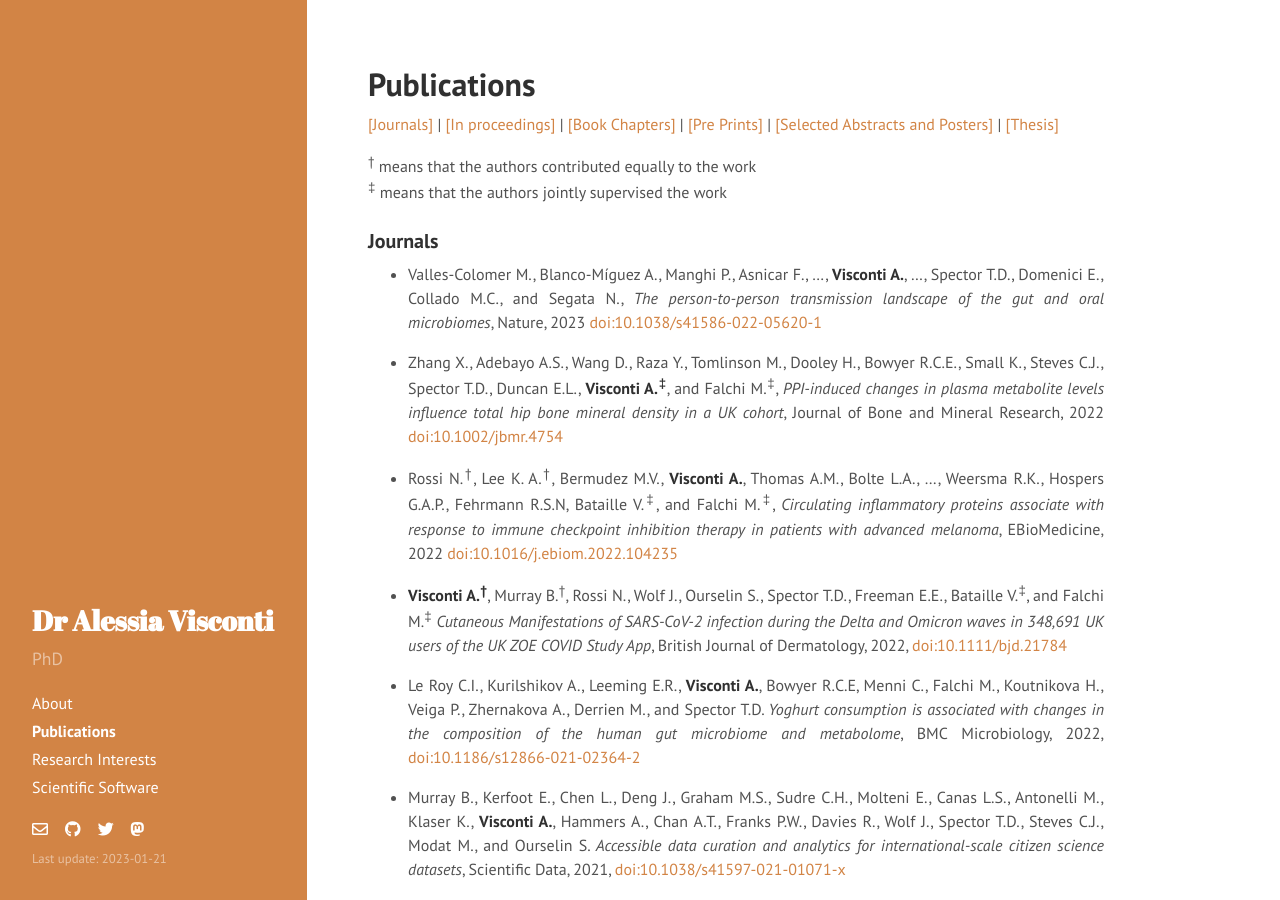
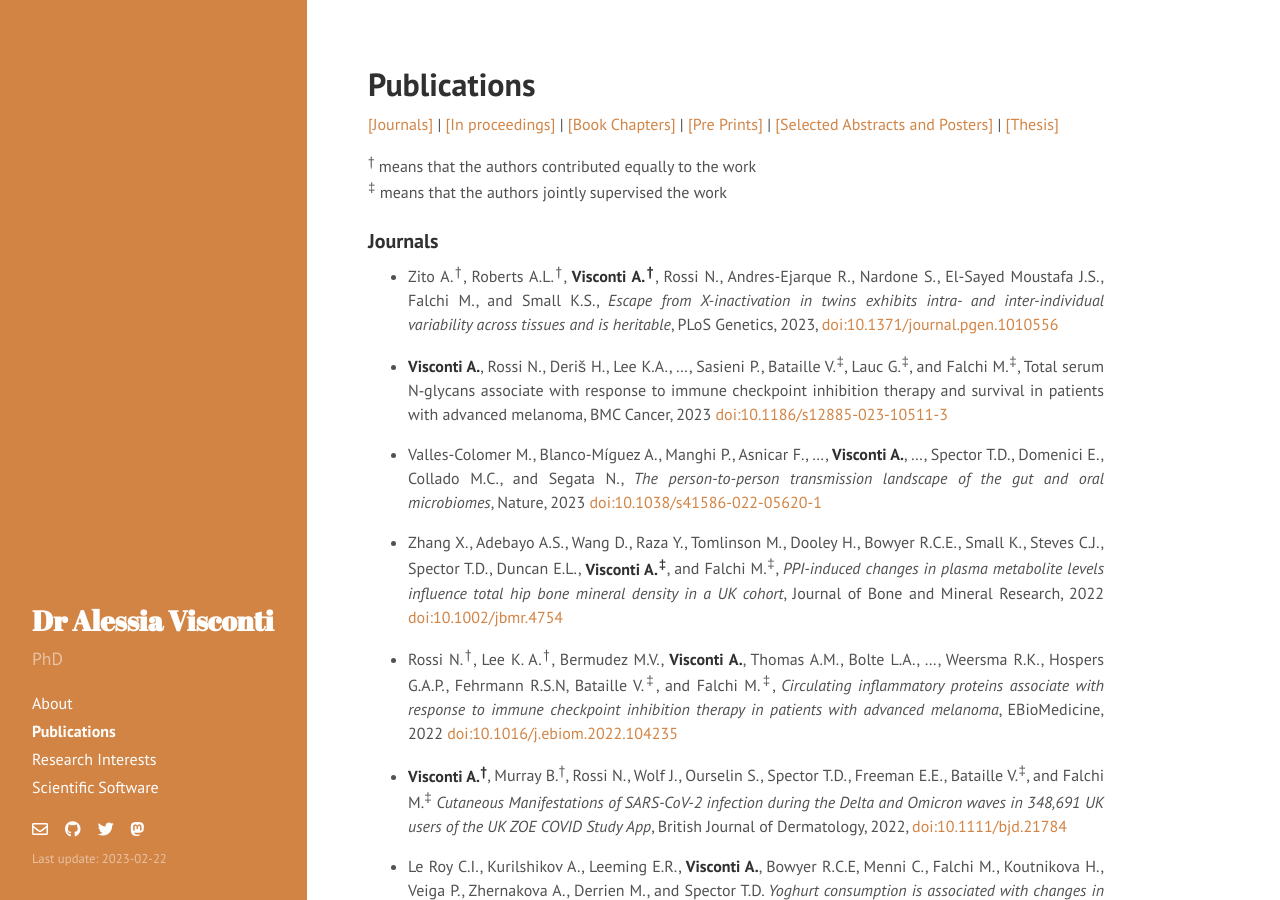
Before and after one commit to alesssia/alesssia.github.io, a Jekyll site: the page built from publications.md, in a window 1280 px wide and 900 px high. Built offline with Jekyll 4.4.1, drawn with Linux system fonts in a browser that asks for light colours; nearby versions of some CDN libraries; a style sheet for code colours, icons or effects is not loaded; some of the changed text lies outside the part shown.

Commit message:
Added PloS Gen & BMC Cancer to publications

```diff
--- a/_config.yml
+++ b/_config.yml
@@ -11,7 +11,7 @@ tagline:     ''
 description: 'PhD'
 url:         http://alesssia.github.io/
 baseurl:     /
-lastmod:    '2023-01-21'
+lastmod:    '2023-02-22'
 
 author:
   name:      'Alessia Visconti'
--- a/publications.md
+++ b/publications.md
@@ -17,13 +17,17 @@ title: Publications
 
 ###  Journals
 
--  Valles-Colomer M., Blanco-Míguez A., Manghi P., Asnicar F., ..., **Visconti A.**, ..., Spector T.D., Domenici E., Collado M.C., and Segata N., *The person-to-person transmission landscape of the gut and oral microbiomes*, Nature, 2023 [doi:10.1038/s41586-022-05620-1](https://www.nature.com/articles/s41586-022-05620-1)
+- Zito A.<sup>†</sup>, Roberts A.L.<sup>†</sup>, **Visconti A.<sup>†</sup>**, Rossi N., Andres-Ejarque R., Nardone S., El-Sayed Moustafa J.S., Falchi M., and Small K.S., *Escape from X-inactivation in twins exhibits intra- and inter-individual variability across tissues and is heritable*, PLoS Genetics, 2023, [doi:10.1371/journal.pgen.1010556](https://journals.plos.org/plosgenetics/article?id=10.1371/journal.pgen.1010556)
 
--  Zhang X., Adebayo A.S., Wang D., Raza Y., Tomlinson M., Dooley H., Bowyer R.C.E., Small K., Steves C.J., Spector T.D., Duncan E.L., **Visconti A.<sup>‡</sup>**, and Falchi M.<sup>‡</sup>, *PPI-induced changes in plasma metabolite levels influence total hip bone mineral density in a UK cohort*, Journal of Bone and Mineral Research, 2022 [doi:10.1002/jbmr.4754](https://asbmr.onlinelibrary.wiley.com/doi/epdf/10.1002/jbmr.4754)
+- **Visconti A.**, Rossi N., Deriš H., Lee K.A., ..., Sasieni P., Bataille V.<sup>‡</sup>,  Lauc G.<sup>‡</sup>, and Falchi M.<sup>‡</sup>, Total serum N‐glycans associate with response to immune checkpoint inhibition therapy and survival in patients with advanced melanoma, BMC Cancer, 2023 [doi:10.1186/s12885-023-10511-3](https://bmccancer.biomedcentral.com/articles/10.1186/s12885-023-10511-3)
 
--  Rossi N.<sup>†</sup>, Lee K. A.<sup>†</sup>, Bermudez M.V., **Visconti A.**, Thomas A.M., Bolte L.A., ..., Weersma R.K., Hospers G.A.P., Fehrmann R.S.N, Bataille V.<sup>‡</sup>, and Falchi M.<sup>‡</sup>, *Circulating inflammatory proteins associate with response to immune checkpoint inhibition therapy in patients with advanced melanoma*, EBioMedicine, 2022 [doi:10.1016/j.ebiom.2022.104235](https://doi.org/10.1016/j.ebiom.2022.104235)
+- Valles-Colomer M., Blanco-Míguez A., Manghi P., Asnicar F., ..., **Visconti A.**, ..., Spector T.D., Domenici E., Collado M.C., and Segata N., *The person-to-person transmission landscape of the gut and oral microbiomes*, Nature, 2023 [doi:10.1038/s41586-022-05620-1](https://www.nature.com/articles/s41586-022-05620-1)
 
--  **Visconti A.<sup>†</sup>**, Murray B.<sup>†</sup>, Rossi N., Wolf J., Ourselin S., Spector T.D., Freeman E.E., Bataille V.<sup>‡</sup>, and Falchi M.<sup>‡</sup> *Cutaneous Manifestations of SARS-CoV-2 infection during the Delta and Omicron waves in 348,691 UK users of the UK ZOE COVID Study App*, British Journal of Dermatology, 2022, [doi:10.1111/bjd.21784](https://onlinelibrary.wiley.com/doi/10.1111/bjd.21784)
+- Zhang X., Adebayo A.S., Wang D., Raza Y., Tomlinson M., Dooley H., Bowyer R.C.E., Small K., Steves C.J., Spector T.D., Duncan E.L., **Visconti A.<sup>‡</sup>**, and Falchi M.<sup>‡</sup>, *PPI-induced changes in plasma metabolite levels influence total hip bone mineral density in a UK cohort*, Journal of Bone and Mineral Research, 2022 [doi:10.1002/jbmr.4754](https://asbmr.onlinelibrary.wiley.com/doi/epdf/10.1002/jbmr.4754)
+
+- Rossi N.<sup>†</sup>, Lee K. A.<sup>†</sup>, Bermudez M.V., **Visconti A.**, Thomas A.M., Bolte L.A., ..., Weersma R.K., Hospers G.A.P., Fehrmann R.S.N, Bataille V.<sup>‡</sup>, and Falchi M.<sup>‡</sup>, *Circulating inflammatory proteins associate with response to immune checkpoint inhibition therapy in patients with advanced melanoma*, EBioMedicine, 2022 [doi:10.1016/j.ebiom.2022.104235](https://doi.org/10.1016/j.ebiom.2022.104235)
+
+- **Visconti A.<sup>†</sup>**, Murray B.<sup>†</sup>, Rossi N., Wolf J., Ourselin S., Spector T.D., Freeman E.E., Bataille V.<sup>‡</sup>, and Falchi M.<sup>‡</sup> *Cutaneous Manifestations of SARS-CoV-2 infection during the Delta and Omicron waves in 348,691 UK users of the UK ZOE COVID Study App*, British Journal of Dermatology, 2022, [doi:10.1111/bjd.21784](https://onlinelibrary.wiley.com/doi/10.1111/bjd.21784)
 
 - Le Roy C.I., Kurilshikov A., Leeming E.R., **Visconti A.**, Bowyer R.C.E, Menni C., Falchi M., Koutnikova H., Veiga P., Zhernakova A., Derrien M., and Spector T.D. *Yoghurt consumption is associated with changes in the composition of the human gut microbiome and metabolome*, BMC Microbiology, 2022, [doi:10.1186/s12866-021-02364-2](https://bmcmicrobiol.biomedcentral.com/articles/10.1186/s12866-021-02364-2)
 
```
Also changed, not shown: other parts of publications.md (+0 -2 lines), 2 other files.
